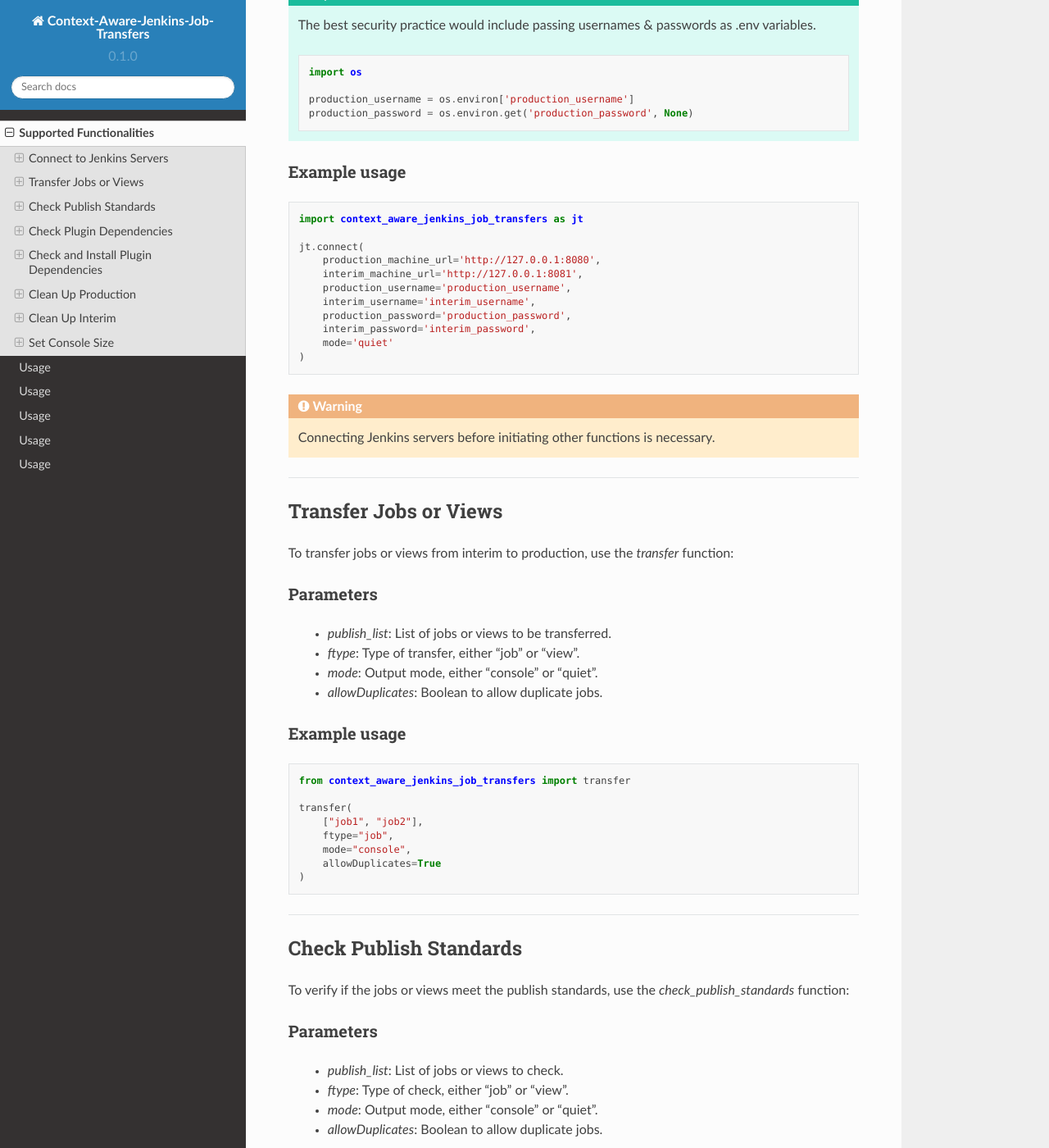
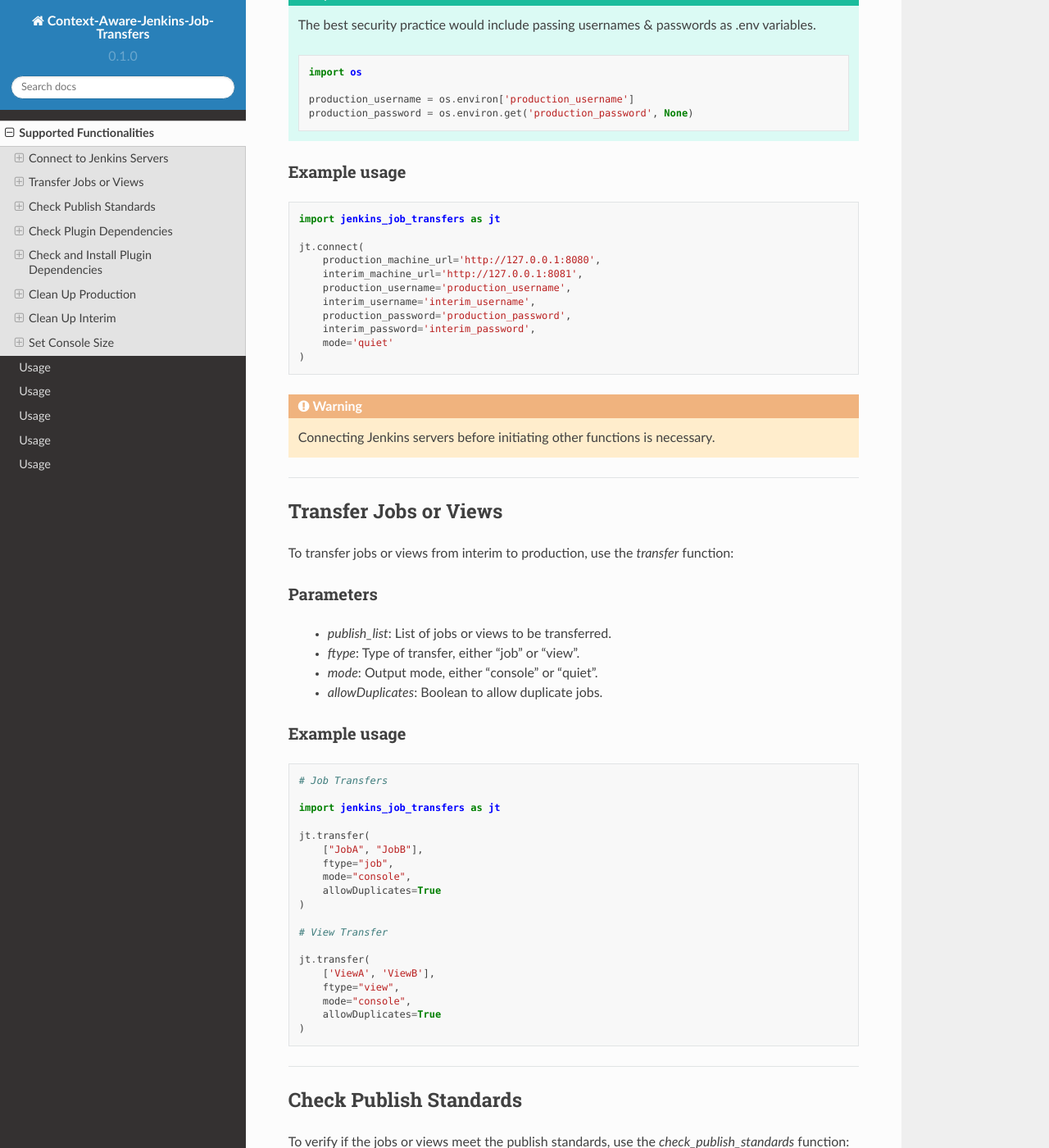
Before and after one commit to joelkariyalil/Context-Aware-Jenkins-Transfers-Documentation, a Sphinx documentation site: the page built from docs/source/usage.rst, in a window 1280 px wide and 1400 px high, scrolled down 762 px. Shown: the whole window at 82% size. Built offline with Sphinx 7.4.7 and the Read the Docs theme 2.0.0, drawn with Linux system fonts in a browser that asks for light colours; pages that are not in the unit, such as notebooks, are missing from menus.

Commit message:
MOD: Changes in usage.rst

```diff
--- a/docs/source/usage.rst
+++ b/docs/source/usage.rst
@@ -1,8 +1,5 @@
 Supported Functionalities
 -------------------------
-
-
-
 
 .. note::
 
@@ -47,7 +44,7 @@
 
 .. code-block:: python
 
-    import context_aware_jenkins_job_transfers as jt
+    import jenkins_job_transfers as jt
 
     jt.connect(
         production_machine_url='http://127.0.0.1:8080',
@@ -62,7 +59,6 @@
 .. warning::
 
     Connecting Jenkins servers before initiating other functions is necessary.
-
 
 
 ----
@@ -85,11 +81,22 @@
 
 .. code-block:: python
 
-    from context_aware_jenkins_job_transfers import transfer
+    # Job Transfers
 
-    transfer(
-        ["job1", "job2"],
+    import jenkins_job_transfers as jt
+
+    jt.transfer(
+        ["JobA", "JobB"],
         ftype="job",
+        mode="console",
+        allowDuplicates=True
+    )
+
+    # View Transfer
+
+    jt.transfer(
+        ['ViewA', 'ViewB'],
+        ftype="view",
         mode="console",
         allowDuplicates=True
     )
```
